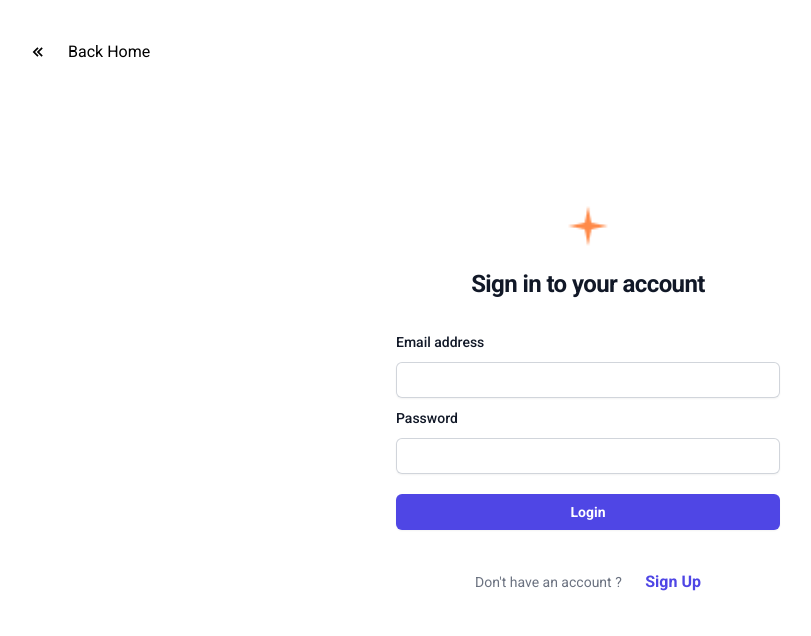
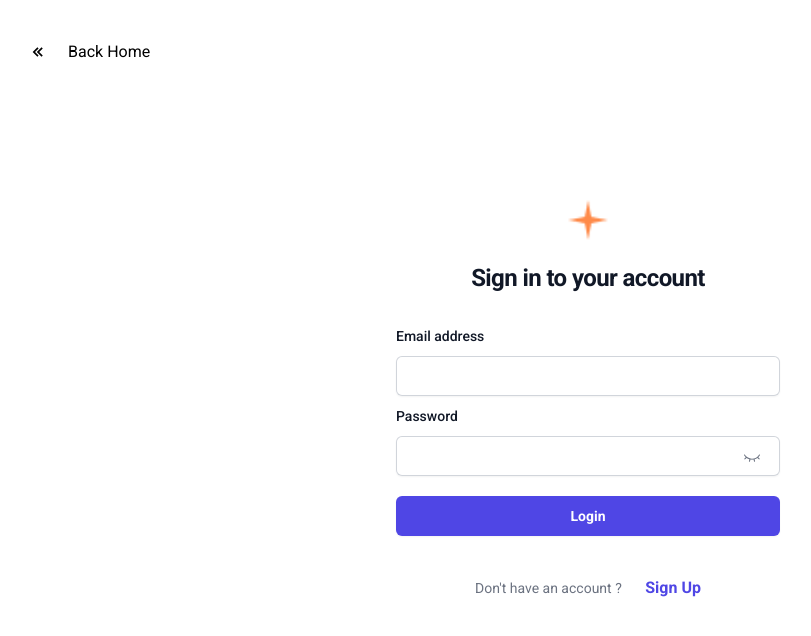
Before and after one commit to MgHtetMyatAung/drinking-shake-fe, a React (Vite) app: page /login in a window 1280 px wide. Shown: the top 636 px of the page, without its empty margins (52-863 px from the left). Built offline with nearby package versions, Linux system fonts and the light colour scheme.

Commit message:
auth-store

```diff
--- a/package.json
+++ b/package.json
@@ -10,11 +10,14 @@
   },
   "dependencies": {
     "@reduxjs/toolkit": "^1.9.5",
+    "formik": "^2.2.9",
     "react": "^18.2.0",
     "react-dom": "^18.2.0",
     "react-icons": "^4.8.0",
     "react-redux": "^8.0.5",
-    "react-router-dom": "^6.10.0"
+    "react-router-dom": "^6.10.0",
+    "sweetalert2": "^11.7.5",
+    "yup": "^1.1.1"
   },
   "devDependencies": {
     "@types/react": "^18.0.28",
--- a/src/pages/auth/Login.jsx
+++ b/src/pages/auth/Login.jsx
@@ -1,14 +1,44 @@
-import React from "react";
+import React, { useEffect, useState } from "react";
 import logo from "../../assets/logo-star.png";
 import { useNavigate } from "react-router-dom";
 import { BiChevronsLeft } from "react-icons/bi";
+import { RxEyeClosed, RxEyeOpen } from "react-icons/rx";
+import { useFormik } from "formik";
+import * as Yup from "yup";
+
+const loginSchema = Yup.object().shape({
+  email: Yup.string().email("Invalid email").required("Email is required"),
+  password: Yup.string()
+    .min(6, "Password must be at least 6 characters")
+    .required("Password is required"),
+});
 
 const Login = () => {
   const navigate = useNavigate();
+  const [showEye, setShowEye] = useState(false);
+  const user = JSON.parse(localStorage.getItem("user"));
+
+  const formik = useFormik({
+    initialValues: {
+      email: "",
+      password: "",
+    },
+    validationSchema: loginSchema,
+    onSubmit: (values) => {
+      if (user?.email === values.email && user?.password === values.password) {
+        navigate("/");
+      } else {
+      }
+    },
+  });
+
   return (
     <div className="container mx-auto flex min-h-screen flex-1 flex-col justify-center px-6 py-12 lg:px-8 relative">
-      <button className=" absolute top-8 md:top-10 left-5 md:left-20 flex items-center gap-3 md:gap-5 active:gap-2 transition-all duration-200" onClick={()=>navigate("/")}>
-        <BiChevronsLeft size={20}/> Back Home
+      <button
+        className=" absolute top-8 md:top-10 left-5 md:left-20 flex items-center gap-3 md:gap-5 active:gap-2 transition-all duration-200"
+        onClick={() => navigate("/")}
+      >
+        <BiChevronsLeft size={20} /> Back Home
       </button>
       <div className="sm:mx-auto sm:w-full sm:max-w-sm">
         <img className="mx-auto h-10 w-auto" src={logo} alt="Your Company" />
@@ -17,7 +47,7 @@ const Login = () => {
         </h2>
       </div>
       <div className="mt-7 sm:mx-auto sm:w-full sm:max-w-sm">
-        <form className="space-y-2" action="#" method="POST">
+        <form className="space-y-2" onSubmit={formik.handleSubmit}>
           <div>
             <label
               htmlFor="email"
@@ -31,9 +61,15 @@ const Login = () => {
                 name="email"
                 type="email"
                 autoComplete="email"
-                required
-                className="block w-full rounded-md border-0 py-1.5 text-gray-900 shadow-sm ring-1 ring-inset ring-gray-300 placeholder:text-gray-400 px-3"
+                className="block w-full rounded-md border-0 py-2 text-gray-900 shadow-sm ring-1 ring-inset ring-gray-300 placeholder:text-gray-400 px-3"
+                onChange={formik.handleChange}
+                value={formik.values.email}
               />
+              {formik.errors.email && formik.touched.email ? (
+                <div className=" text-red-500 text-sm">
+                  {formik.errors.email}
+                </div>
+              ) : null}
             </div>
           </div>
 
@@ -54,22 +90,41 @@ const Login = () => {
                 </a>
               </div> */}
             </div>
-            <div className="mt-2">
+            <div className="mt-2 relative">
               <input
                 id="password"
                 name="password"
-                type="password"
+                type={showEye ? "text" : "password"}
                 autoComplete="current-password"
-                required
-                className="block w-full rounded-md border-0 py-1.5 text-gray-900 shadow-sm ring-1 ring-inset ring-gray-300 placeholder:text-gray-400 px-3"
+                className="block w-full rounded-md border-0 py-2 text-gray-900 shadow-sm ring-1 ring-inset ring-gray-300 placeholder:text-gray-400 px-3"
+                onChange={formik.handleChange}
+                value={formik.values.password}
               />
+              {showEye ? (
+                <RxEyeOpen
+                  className={`absolute right-5 top-3 text-gray-500 cursor-pointer`}
+                  onClick={() => setShowEye(false)}
+                  id="open-eye"
+                />
+              ) : (
+                <RxEyeClosed
+                  className={`absolute right-5 top-3 text-gray-500 cursor-pointer`}
+                  onClick={() => setShowEye(true)}
+                  id="close-eye"
+                />
+              )}
+              {formik.errors.password && formik.touched.password ? (
+                <div className=" text-red-500 text-sm">
+                  {formik.errors.password}
+                </div>
+              ) : null}
             </div>
           </div>
 
           <div className=" pt-3">
             <button
               type="submit"
-              className="flex w-full justify-center rounded-md bg-indigo-600 px-3 py-1.5 text-sm font-semibold leading-6 text-white shadow-sm hover:bg-indigo-500 focus-visible:outline focus-visible:outline-2 focus-visible:outline-offset-2 focus-visible:outline-indigo-600"
+              className="flex w-full justify-center rounded-md bg-indigo-600 px-3 py-2 text-sm font-semibold leading-6 text-white shadow-sm hover:bg-indigo-500 focus-visible:outline focus-visible:outline-2 focus-visible:outline-offset-2 focus-visible:outline-indigo-600"
             >
               Login
             </button>
--- a/src/pages/auth/SignUp.jsx
+++ b/src/pages/auth/SignUp.jsx
@@ -1,15 +1,63 @@
 import React from "react";
 import logo from "../../assets/logo-star.png";
 import { useNavigate } from "react-router-dom";
-import { BiChevronsLeft } from "react-icons/bi";
+import { useFormik } from "formik";
+import * as Yup from "yup";
+import Swal from "sweetalert2";
+
+const signupSchema = Yup.object().shape({
+  name: Yup.string()
+    .min(2, "Too short !")
+    .max(50, "Too long !")
+    .required("Name is required"),
+  email: Yup.string().email("Invalid email").required("Email is required"),
+  password: Yup.string()
+    .min(6, "Password must be at least 6 characters")
+    .required("Password is required"),
+  confirm_password: Yup.string()
+    .oneOf([Yup.ref("password"), null], "Password must match")
+    .required("Confirm password is required"),
+});
 
 const SignUp = () => {
   const navigate = useNavigate();
+
+  const showToast = () => {
+    const Toast = Swal.mixin({
+      toast: true,
+      position: "top-end",
+      showConfirmButton: false,
+      timer: 2000,
+      timerProgressBar: true,
+      didOpen: (toast) => {
+        toast.addEventListener("mouseenter", Swal.stopTimer);
+        toast.addEventListener("mouseleave", Swal.resumeTimer);
+      },
+    });
+
+    Toast.fire({
+      icon: "success",
+      title: "Signed in successfully",
+    });
+
+    setTimeout(() => navigate("/login"), 2000);
+  };
+
+  const formik = useFormik({
+    initialValues: {
+      name: "",
+      email: "",
+      password: "",
+      confirm_password: "",
+    },
+    validationSchema: signupSchema,
+    onSubmit: (values, { setSubmitting }) => {
+      localStorage.setItem("user", JSON.stringify(values));
+      showToast();
+    },
+  });
   return (
     <div className="flex min-h-screen flex-1 flex-col justify-center px-6 py-12 lg:px-8">
-      <button className=" absolute top-8 md:top-10 left-5 md:left-20 flex items-center gap-3 md:gap-5 active:gap-2 transition-all duration-200" onClick={()=>navigate("/login")}>
-        <BiChevronsLeft size={20}/> Back
-      </button>
       <div className="sm:mx-auto sm:w-full sm:max-w-sm">
         <img className="mx-auto h-10 w-auto" src={logo} alt="Your Company" />
         <h2 className="mt-5 text-center text-2xl font-bold leading-9 tracking-tight text-gray-900">
@@ -18,7 +66,7 @@ const SignUp = () => {
       </div>
 
       <div className="mt-7 sm:mx-auto sm:w-full sm:max-w-sm">
-        <form className="space-y-2" action="#" method="POST">
+        <form className="space-y-2" onSubmit={formik.handleSubmit}>
           <div>
             <label
               htmlFor="email"
@@ -28,12 +76,18 @@ const SignUp = () => {
             </label>
             <div className="mt-2">
               <input
-                id="text"
-                name="text"
+                id="name"
+                name="name"
                 type="text"
-                required
                 className="block w-full rounded-md border-0 py-1.5 text-gray-900 shadow-sm ring-1 ring-inset ring-gray-300 placeholder:text-gray-400 px-3"
+                onChange={formik.handleChange}
+                value={formik.values.name}
               />
+              {formik.errors.name && formik.touched.name ? (
+                <div className=" text-red-500 text-sm">
+                  {formik.errors.name}
+                </div>
+              ) : null}
             </div>
           </div>
           <div>
@@ -49,9 +103,15 @@ const SignUp = () => {
                 name="email"
                 type="email"
                 autoComplete="email"
-                required
                 className="block w-full rounded-md border-0 py-1.5 text-gray-900 shadow-sm ring-1 ring-inset ring-gray-300 placeholder:text-gray-400 px-3"
+                onChange={formik.handleChange}
+                value={formik.values.email}
               />
+              {formik.errors.email && formik.touched.email ? (
+                <div className=" text-red-500 text-sm">
+                  {formik.errors.email}
+                </div>
+              ) : null}
             </div>
           </div>
 
@@ -69,9 +129,15 @@ const SignUp = () => {
                 name="password"
                 type="password"
                 autoComplete="current-password"
-                required
                 className="block w-full rounded-md border-0 py-1.5 text-gray-900 shadow-sm ring-1 ring-inset ring-gray-300 placeholder:text-gray-400 px-3"
+                onChange={formik.handleChange}
+                value={formik.values.password}
               />
+              {formik.errors.password && formik.touched.password ? (
+                <div className=" text-red-500 text-sm">
+                  {formik.errors.password}
+                </div>
+              ) : null}
             </div>
           </div>
 
@@ -86,19 +152,26 @@ const SignUp = () => {
             </div>
             <div className="mt-2">
               <input
-                name="password"
+                name="confirm_password"
                 type="password"
                 autoComplete="current-password"
-                required
                 className="block w-full rounded-md border-0 py-1.5 text-gray-900 shadow-sm ring-1 ring-inset ring-gray-300 placeholder:text-gray-400 px-3"
+                onChange={formik.handleChange}
+                value={formik.values.confirm_password}
               />
+              {formik.errors.confirm_password &&
+              formik.touched.confirm_password ? (
+                <div className=" text-red-500 text-sm">
+                  {formik.errors.confirm_password}
+                </div>
+              ) : null}
             </div>
           </div>
 
           <div className=" pt-3">
             <button
               type="submit"
-              className="flex w-full justify-center rounded-md bg-indigo-600 px-3 py-1.5 text-sm font-semibold leading-6 text-white shadow-sm hover:bg-indigo-500 focus-visible:outline focus-visible:outline-2 focus-visible:outline-offset-2 focus-visible:outline-indigo-600"
+              className="flex w-full justify-center rounded-md bg-indigo-600 px-3 py-2 text-sm font-semibold leading-6 text-white shadow-sm hover:bg-indigo-500 focus-visible:outline focus-visible:outline-2 focus-visible:outline-offset-2 focus-visible:outline-indigo-600"
             >
               Sign Up
             </button>
```
Also changed, not shown: 2 other files (tests, documents, lock files or other folders).
